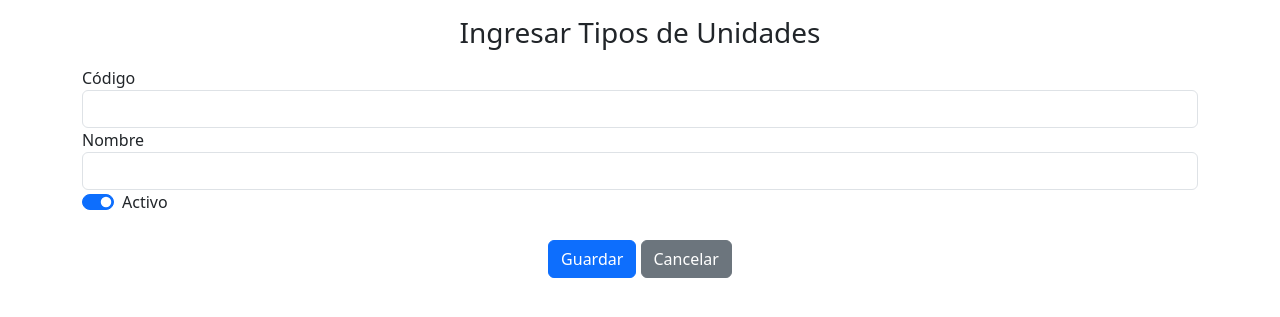
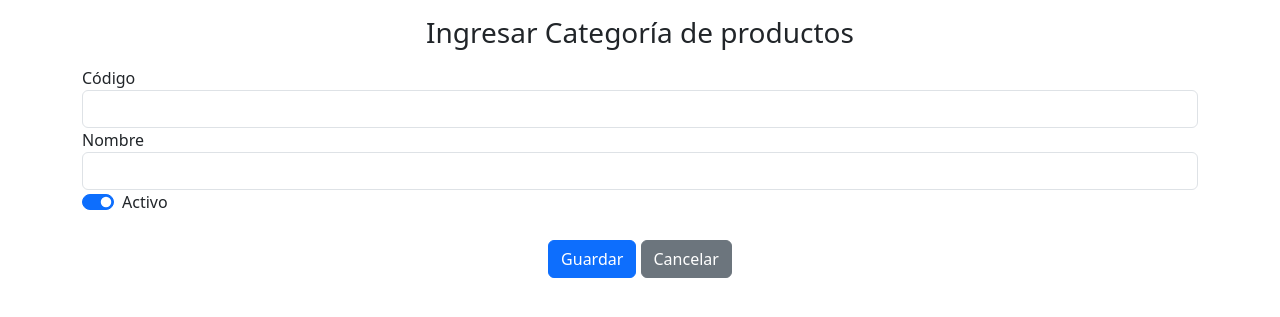
Before and after one commit to ii0703/webmrp, a Flask app: template mrp/templates/categoria_producto/create.html in a window 1280 px wide. Shown: the part 86-403 px from the top of the page. Run offline with Flask 3, Linux system fonts and the light colour scheme; the template is opened without the code that fills it, so the values that code supplies are empty; some libraries are stand-ins or nearby versions.

Commit message:
Versión inicial

```diff
--- a/mrp/templates/categoria_producto/create.html
+++ b/mrp/templates/categoria_producto/create.html
@@ -3,7 +3,7 @@
 {% block content %}
 
 <section class="container-sm">
-    <h3 class="text-center mt-3 mb-3">{% block title %}Ingresar Tipos de Unidades{% endblock %}</h3>
+    <h3 class="text-center mt-3 mb-3">{% block title %}Ingresar Categoría de productos{% endblock %}</h3>
     <form action="" method="post">
         <div class="form-group">
             <label for="codigo">Código</label>
```
